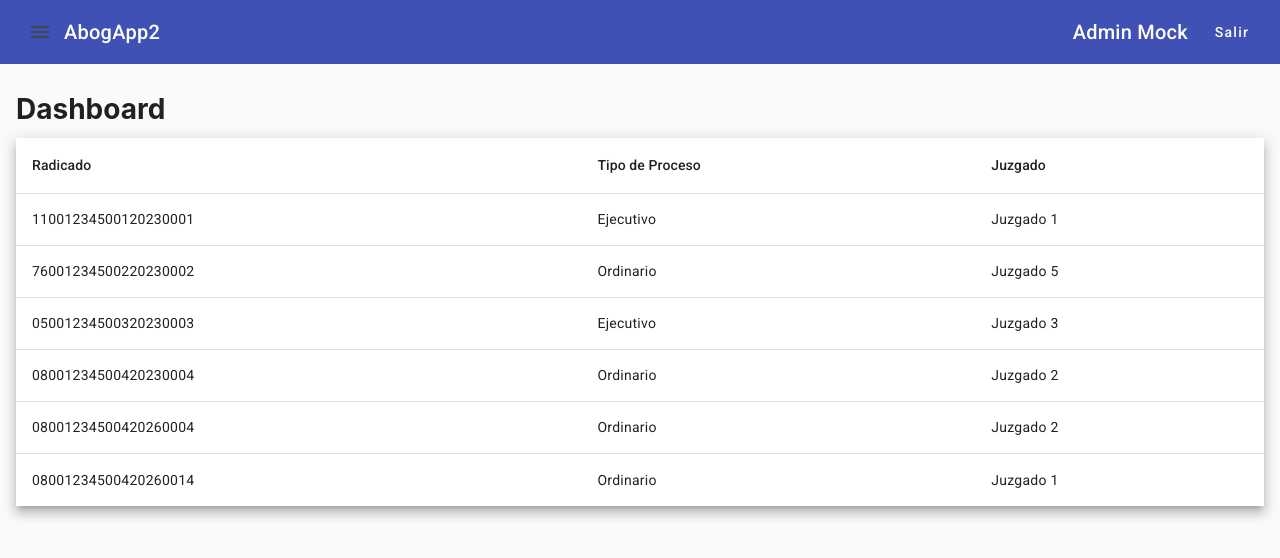
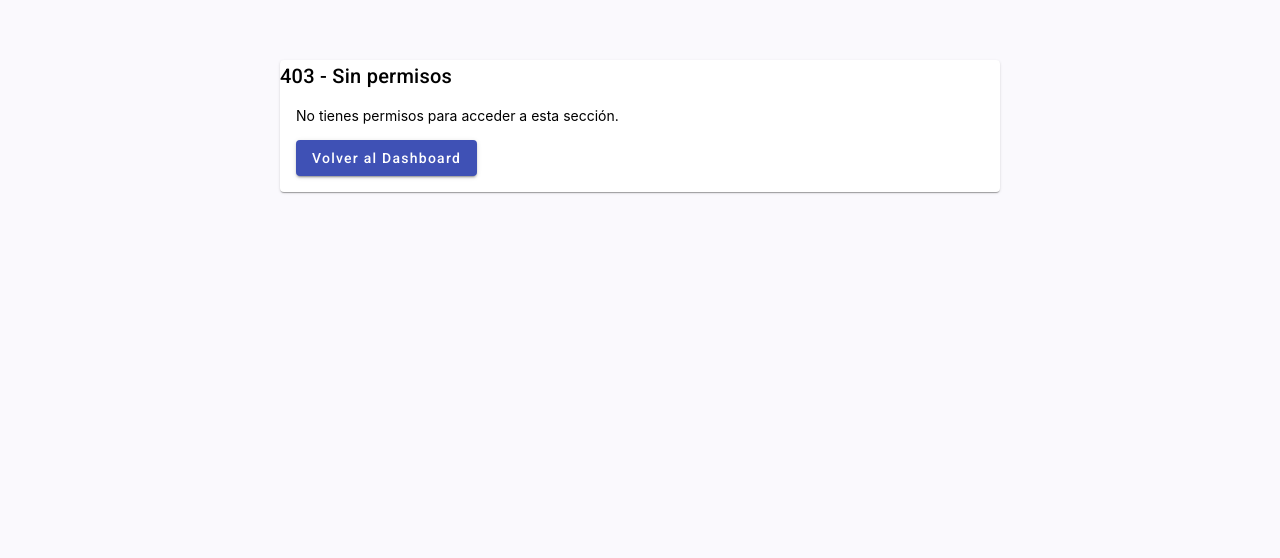
Before and after one commit to JuSeCaLe/AbogApp2, an Angular app: page /forbidden in a window 1280 px wide. Before the commit this address led to /dashboard. Shown: the top 558 px of the page. Built offline with nearby package versions, Linux system fonts and the light colour scheme.

Commit message:
feat(forbidden): add Forbidden component and routing for unauthorized access

```diff
--- a/src/app/app-routing.module.ts
+++ b/src/app/app-routing.module.ts
@@ -2,6 +2,7 @@ import { NgModule } from '@angular/core';
 import { PreloadAllModules, RouterModule, Routes } from '@angular/router';
 import { Login } from './auth/login/login';
 import { Home } from './core/layout/home/home';
+import { Forbidden } from './shared/components/forbidden/forbidden';
 import { AuthGuard } from './core/guards/auth.guard';
 import { RoleGuard } from './core/guards/role.guard';
 
@@ -31,6 +32,7 @@ const routes: Routes = [
       }
     ]
   },
+  { path: 'forbidden', component: Forbidden },
   { path: '**', redirectTo: '' }
 ];
 
--- a/src/app/core/guards/role.guard.ts
+++ b/src/app/core/guards/role.guard.ts
@@ -12,6 +12,6 @@ export class RoleGuard implements CanMatch {
 
     return this.auth.hasAnyRole(allowedRoles)
       ? true
-      : this.router.createUrlTree(['/dashboard']); // o ['/login'] si prefieres
+      : this.router.createUrlTree(['/forbidden']);
   }
 }
--- /dev/null
+++ b/src/app/shared/components/forbidden/forbidden.html
@@ -0,0 +1,7 @@
+<mat-card style="max-width:720px; margin:60px auto;">
+  <mat-card-title>403 - Sin permisos</mat-card-title>
+  <mat-card-content>
+    <p>No tienes permisos para acceder a esta sección.</p>
+    <button mat-raised-button color="primary" routerLink="/dashboard">Volver al Dashboard</button>
+  </mat-card-content>
+</mat-card>
```
Also changed, not shown: src/app/shared/components/forbidden/forbidden.ts (added, +11 -0 lines), src/app/shared/shared.module.ts (+8 -3 lines), src/app/shared/components/forbidden/forbidden.css (added), 1 other file (tests, documents, lock files or other folders).
